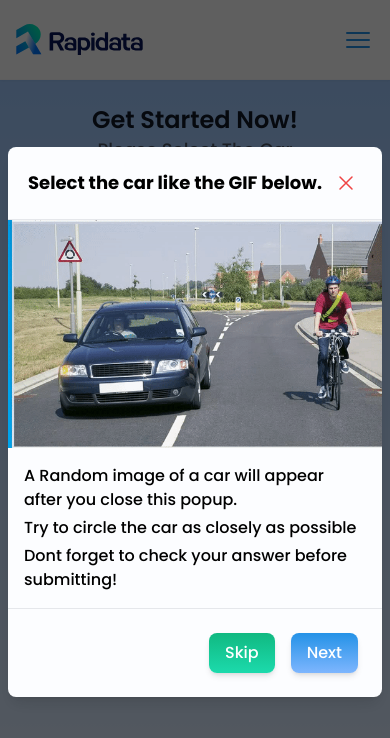
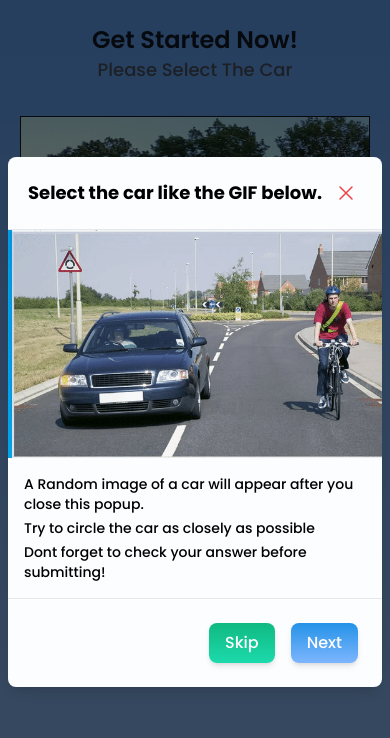
Before and after one commit to infruezo/rapidata-evaluation-task, a React (Vite) app: page /demo in a window 390 px wide. Shown: the top 738 px of the page. Built offline with nearby package versions, Linux system fonts and the light colour scheme.

Commit message:
Removed navbar from solving page, changed modal text to fit better in mobile screens

```diff
--- a/src/components/IntroductionModal.tsx
+++ b/src/components/IntroductionModal.tsx
@@ -53,7 +53,7 @@ export const IntroductionModal = () => {
                         className="h-auto w-full  object-cover"
                       />
 
-                      <div className="flex h-auto w-full flex-col space-y-1 p-4 font-medium">
+                      <div className="flex h-auto w-full flex-col space-y-1 p-4 text-sm font-medium md:text-base">
                         <p>
                           A Random image of a car will appear after you close
                           this popup.
@@ -92,7 +92,7 @@ export const IntroductionModal = () => {
                         className="h-auto w-full object-cover"
                       />
 
-                      <div className="flex h-auto w-full flex-col space-y-1 p-4 font-medium">
+                      <div className="flex h-auto w-full flex-col space-y-1 p-4 text-sm font-medium md:text-base">
                         <p>
                           Don't forget, you can redo this anytime even if you
                           mess up!
--- a/src/pages/SolvingPage.tsx
+++ b/src/pages/SolvingPage.tsx
@@ -53,12 +53,10 @@ export const SolvingPage = () => {
 
   return (
     <div
-      className="min-h-screen w-full bg-gradient-to-b from-primary-mainBlue/40 to-primary-mainBlue/10"
+      className="min-h-screen w-full bg-gradient-to-b from-primary-mainBlue/60 to-primary-mainBlue/40"
       ref={componentRef}
     >
-      <Navbar />
-
-      <div className="mt-6 flex items-center justify-center md:mt-24 lg:mt-32">
+      <div className="flex items-center justify-center pt-6 md:pt-24 lg:pt-32">
         {/* Introduction modal */}
         <IntroductionModal />
         {loading ? (
```
